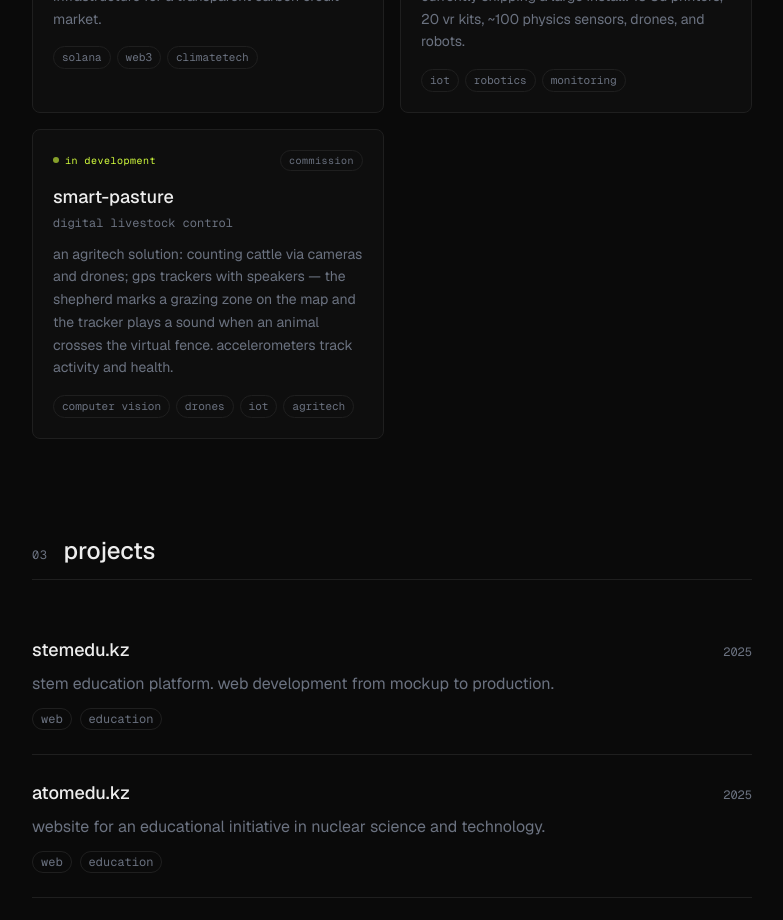
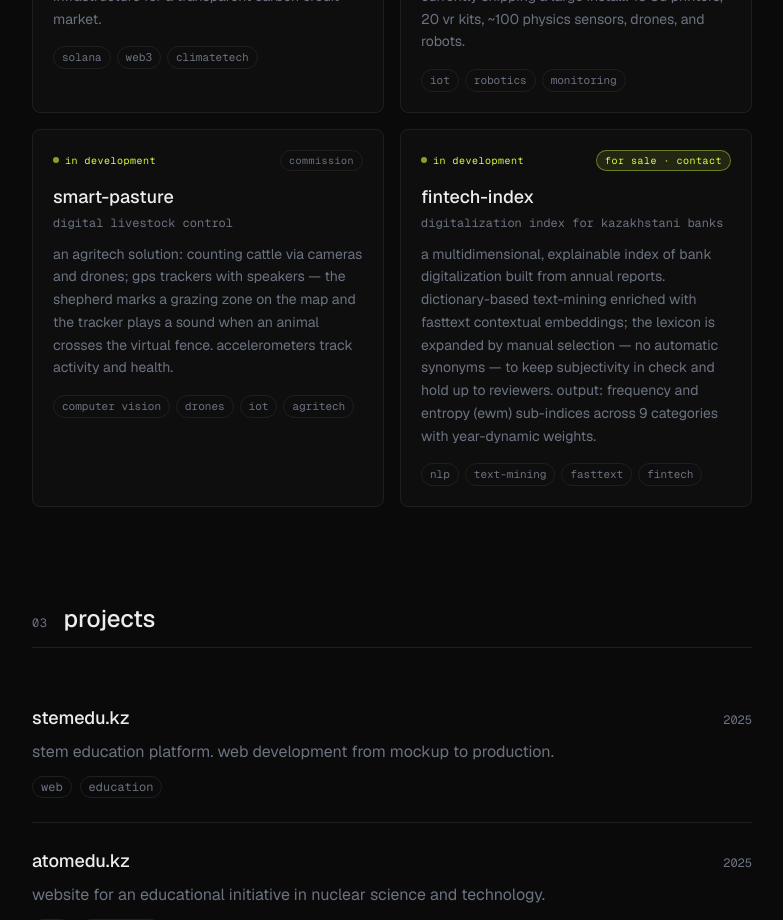
Before and after one commit to ekbmusk/portfolio, a Next.js app: page / in a window 1280 px wide. Shown: the part 1260-2180 px from the top of the page, without its empty margins (248-1031 px from the left). Built offline with nearby package versions, Linux system fonts and the light colour scheme.

Commit message:
feat: add fintech-index card to current work with for-sale badge

```diff
--- a/src/app/dictionaries.ts
+++ b/src/app/dictionaries.ts
@@ -19,6 +19,7 @@ type Current = {
   tags: string[];
   href: string | null;
   type: string | null;
+  forSale?: boolean;
 };
 
 type Bot = {
@@ -83,6 +84,7 @@ export type Dictionary = {
     contact: string;
   };
   inDev: string;
+  forSale: string;
   about: string[];
   contactCopy: string;
   madeWith: string;
@@ -126,6 +128,7 @@ const en: Dictionary = {
     contact: "contact",
   },
   inDev: "in development",
+  forSale: "for sale · contact",
   about: [
     "i work at the intersection of web, machine learning, and hardware: from edtech platforms and telegram bots to robotics, drones, and llm engineering.",
     "i've been combining physics and coding for 10 years.",
@@ -162,6 +165,16 @@ const en: Dictionary = {
       tags: ["computer vision", "drones", "iot", "agritech"],
       href: null,
       type: "commission",
+    },
+    {
+      title: "fintech-index",
+      summary: "digitalization index for kazakhstani banks",
+      description:
+        "a multidimensional, explainable index of bank digitalization built from annual reports. dictionary-based text-mining enriched with fasttext contextual embeddings; the lexicon is expanded by manual selection — no automatic synonyms — to keep subjectivity in check and hold up to reviewers. output: frequency and entropy (ewm) sub-indices across 9 categories with year-dynamic weights.",
+      tags: ["nlp", "text-mining", "fasttext", "fintech"],
+      href: null,
+      type: null,
+      forSale: true,
     },
   ],
   projects: [
@@ -343,6 +356,7 @@ const ru: Dictionary = {
     contact: "контакты",
   },
   inDev: "в разработке",
+  forSale: "продаётся · контакт",
   about: [
     "работаю на стыке веба, машинного обучения и железа: от образовательных платформ и telegram-ботов до робототехники, дронов и llm-инженерии.",
     "уже 10 лет совмещаю физику и программирование.",
@@ -379,6 +393,16 @@ const ru: Dictionary = {
       tags: ["computer vision", "drones", "iot", "agritech"],
       href: null,
       type: "заказ",
+    },
+    {
+      title: "fintech-index",
+      summary: "финтех-индекс банков рк",
+      description:
+        "многомерный объяснимый индекс цифровизации банков по их годовым отчётам. словарный text-mining + контекстные эмбеддинги fasttext для обогащения лексикона; расширение словаря — ручной отбор без автоматических синонимов (контроль субъективности и защита перед рецензентами). на выходе — частотный и энтропийный (ewm) суб-индексы по 9 категориям с динамическими весами по годам.",
+      tags: ["nlp", "text-mining", "fasttext", "fintech"],
+      href: null,
+      type: null,
+      forSale: true,
     },
   ],
   projects: [
@@ -560,6 +584,7 @@ const kk: Dictionary = {
     contact: "байланыс",
   },
   inDev: "әзірленуде",
+  forSale: "сатылады · байланыс",
   about: [
     "веб, машиналық оқыту және құрылғылар тоғысында жұмыс істеймін: білім беру платформалары мен telegram-боттардан бастап робототехника, дрондар және llm-инженерияға дейін.",
     "физика мен программалауды 10 жылдан бері қатар алып келемін.",
@@ -596,6 +621,16 @@ const kk: Dictionary = {
       tags: ["computer vision", "drones", "iot", "agritech"],
       href: null,
       type: "тапсырыс",
+    },
+    {
+      title: "fintech-index",
+      summary: "қр банктерінің финтех-индексі",
+      description:
+        "банктердің цифрландыру деңгейінің көпөлшемді, түсіндірілетін индексі — жылдық есептер негізінде. сөздіктік text-mining + лексиконды байыту үшін fasttext контекстік эмбеддингтері; сөздікті кеңейту — қолмен іріктеу арқылы, автоматты синонимдерсіз (субъективтілікті бақылау және рецензенттер алдында қорғау). нәтижесінде — 9 санат бойынша жиілік және энтропиялық (ewm) суб-индекстер, жылдар бойынша динамикалық салмақтармен.",
+      tags: ["nlp", "text-mining", "fasttext", "fintech"],
+      href: null,
+      type: null,
+      forSale: true,
     },
   ],
   projects: [
--- a/src/app/page.tsx
+++ b/src/app/page.tsx
@@ -368,10 +368,16 @@ function Current({ t }: { t: Dictionary }) {
                   <span className="inline-block w-1.5 h-1.5 rounded-full bg-accent animate-pulse" />
                   {t.inDev}
                 </span>
-                {c.type && (
-                  <span className="font-mono text-[10px] tracking-wider text-muted border border-border rounded-full px-2 py-0.5 lowercase">
-                    {c.type}
+                {c.forSale ? (
+                  <span className="font-mono text-[10px] tracking-wider text-accent border border-accent/40 bg-accent/10 rounded-full px-2 py-0.5 lowercase">
+                    {t.forSale}
                   </span>
+                ) : (
+                  c.type && (
+                    <span className="font-mono text-[10px] tracking-wider text-muted border border-border rounded-full px-2 py-0.5 lowercase">
+                      {c.type}
+                    </span>
+                  )
                 )}
               </div>
               <h3 className="text-lg font-medium group-hover:text-accent transition lowercase">
```
